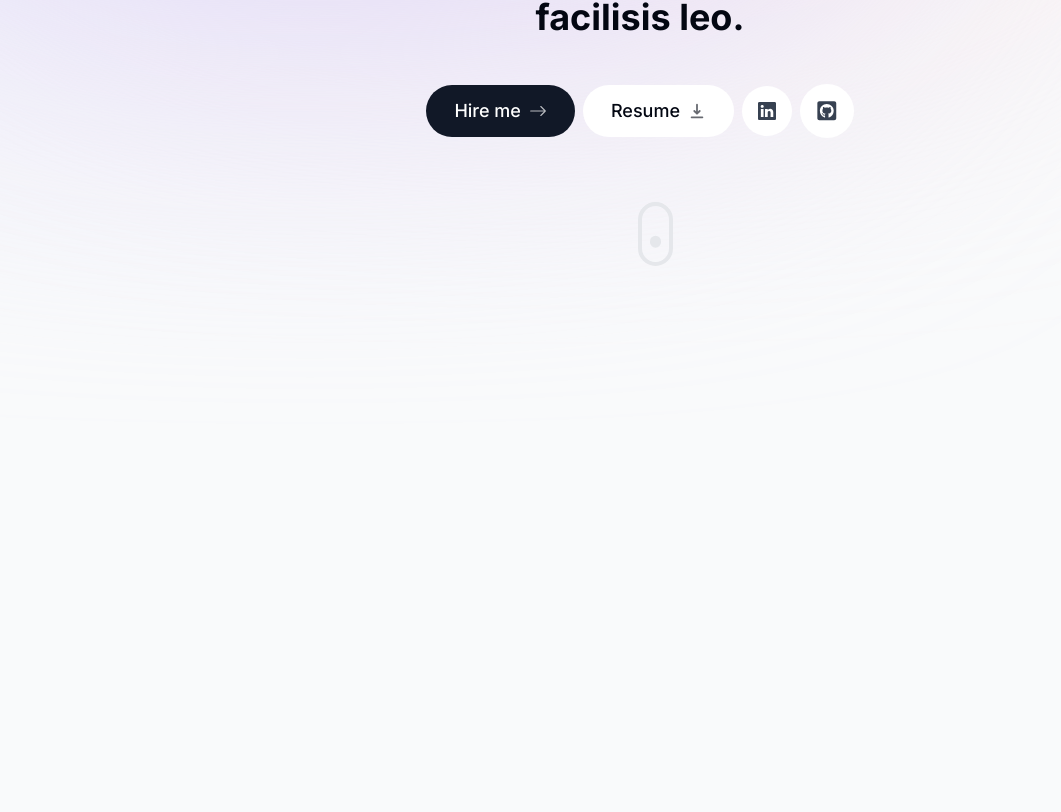
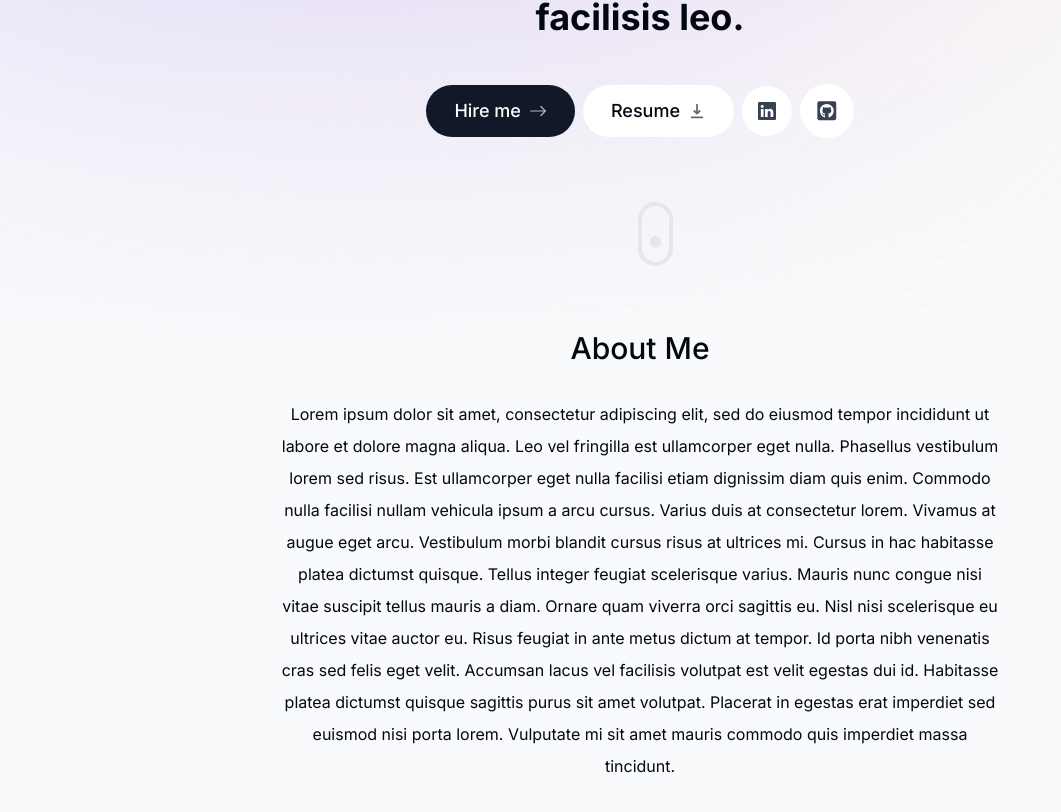
Before and after one commit to thehashmap/thehashmap.github.io, a Next.js app: page / in a window 1280 px wide. Shown: the part 482-1294 px from the top of the page, without its empty margins (0-1061 px from the left). Built offline with nearby package versions, Linux system fonts and the light colour scheme.

Commit message:
feat: add about section

```diff
--- a/app/page.tsx
+++ b/app/page.tsx
@@ -1,3 +1,4 @@
+import About from "@/components/about";
 import Intro from "@/components/intro";
 import SectionDivider from "@/components/section-divider";
 
@@ -6,6 +7,7 @@ export default function Home() {
     <main className="flex flex-col items-center px-4">
       <Intro />
       <SectionDivider />
+      <About />
     </main>
   );
 }
--- /dev/null
+++ b/components/about.tsx
@@ -0,0 +1,39 @@
+"use client";
+
+import React from "react";
+import SectionHeading from "./section-heading";
+import { motion } from "framer-motion";
+
+export default function About() {
+  return (
+    <motion.section
+      className="mb-28 max-w-[45rem] text-center leading-8 sm:mb-40 scroll-mt-28"
+      initial={{ opacity: 0, y: 100 }}
+      animate={{ opacity: 1, y: 0 }}
+      transition={{ delay: 0.175 }}
+      id="about"
+    >
+      <h2 className="text-3xl font-medium capitalize mb-8 text-center">
+        About Me
+      </h2>
+      <p className="mb-3">
+        Lorem ipsum dolor sit amet, consectetur adipiscing elit, sed do eiusmod
+        tempor incididunt ut labore et dolore magna aliqua. Leo vel fringilla
+        est ullamcorper eget nulla. Phasellus vestibulum lorem sed risus. Est
+        ullamcorper eget nulla facilisi etiam dignissim diam quis enim. Commodo
+        nulla facilisi nullam vehicula ipsum a arcu cursus. Varius duis at
+        consectetur lorem. Vivamus at augue eget arcu. Vestibulum morbi blandit
+        cursus risus at ultrices mi. Cursus in hac habitasse platea dictumst
+        quisque. Tellus integer feugiat scelerisque varius. Mauris nunc congue
+        nisi vitae suscipit tellus mauris a diam. Ornare quam viverra orci
+        sagittis eu. Nisl nisi scelerisque eu ultrices vitae auctor eu. Risus
+        feugiat in ante metus dictum at tempor. Id porta nibh venenatis cras sed
+        felis eget velit. Accumsan lacus vel facilisis volutpat est velit
+        egestas dui id. Habitasse platea dictumst quisque sagittis purus sit
+        amet volutpat. Placerat in egestas erat imperdiet sed euismod nisi porta
+        lorem. Vulputate mi sit amet mauris commodo quis imperdiet massa
+        tincidunt.
+      </p>
+    </motion.section>
+  );
+}
```
